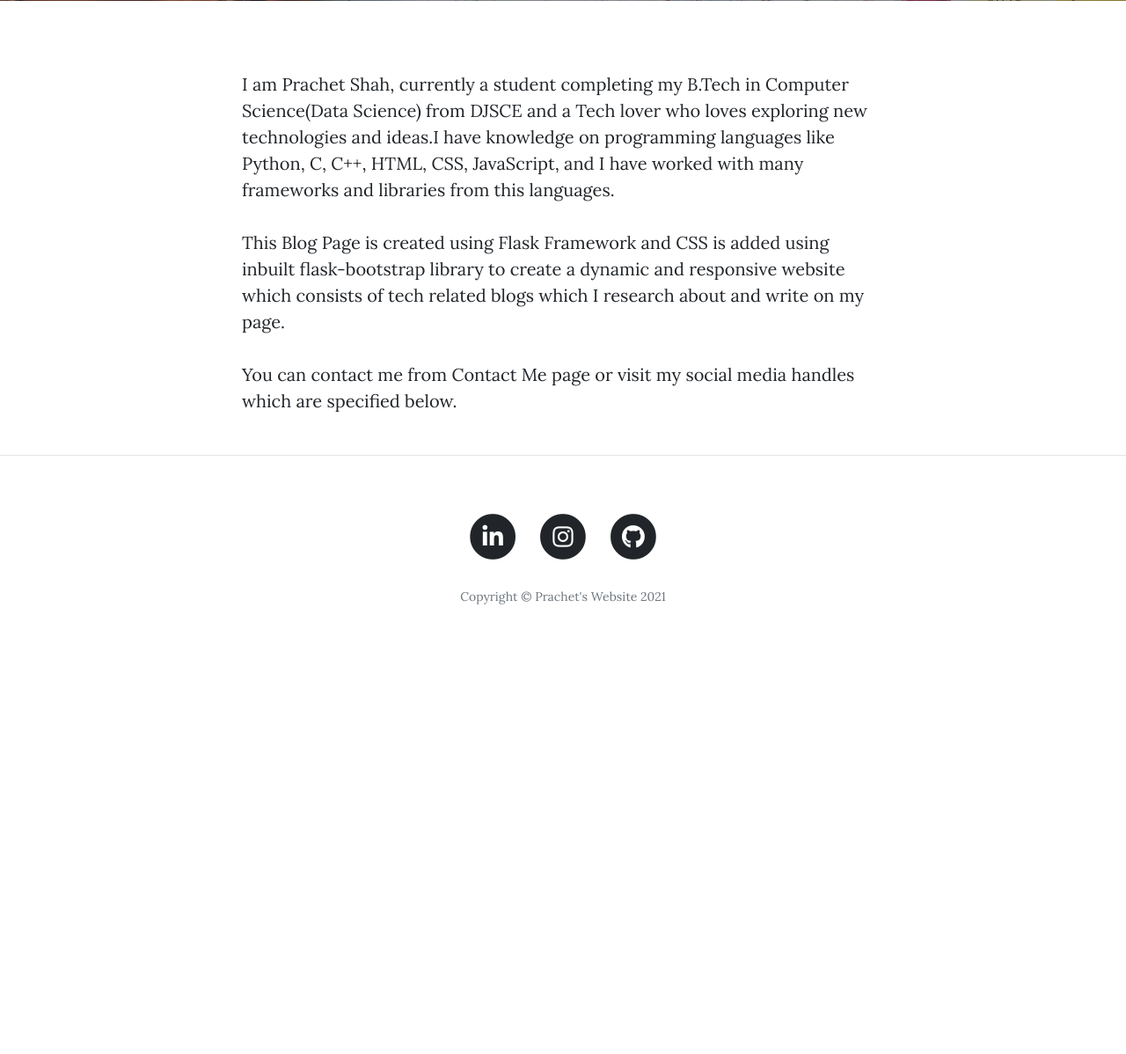
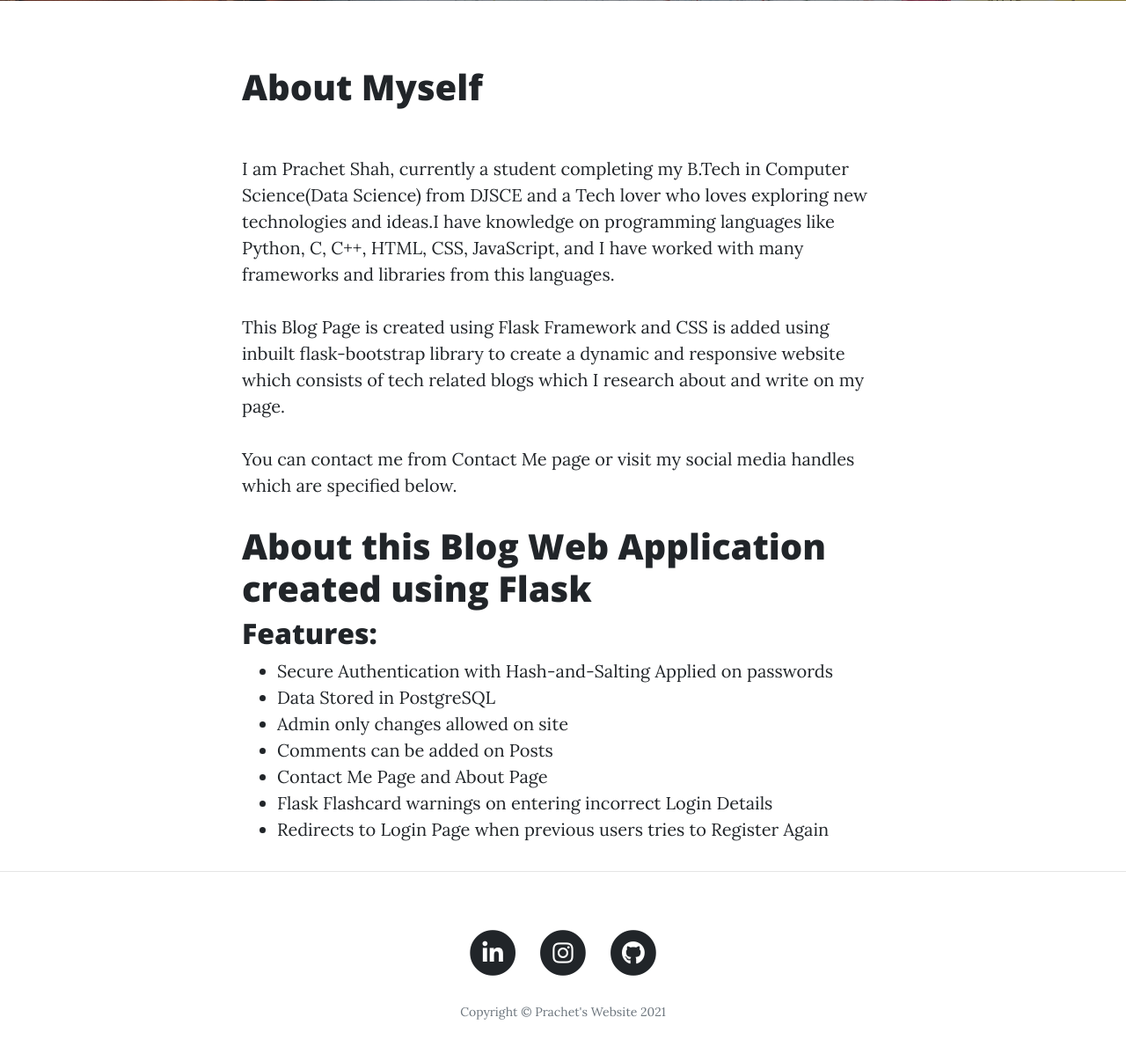
Before and after one commit to PrachetShah/Prachet-Blog, a Flask app: page /about in a window 1280 px wide. Shown: the part 531-1729 px from the top of the page at 88% size. Before the commit the page ends 1218 px from the top, so only its background shows below. Run offline with Flask 2, Linux system fonts and the light colour scheme; some libraries are stand-ins or nearby versions.

Commit message:
Update about.html

```diff
--- a/templates/about.html
+++ b/templates/about.html
@@ -19,11 +19,26 @@
   <div class="container">
     <div class="row">
       <div class="col-lg-8 col-md-10 mx-auto">
+        <h1 class="pt-4 pb-4">About Myself</h1>
         <p>I am Prachet Shah, currently a student completing my B.Tech in Computer Science(Data Science) from DJSCE and a Tech lover who loves exploring new technologies and ideas.I have knowledge on programming languages like Python, C, C++, HTML, CSS, JavaScript, and I have worked with many frameworks and libraries from this languages.</p>
 
 <p>This Blog Page is created using Flask Framework and CSS is added using inbuilt flask-bootstrap library to create a dynamic and responsive website which consists of tech related blogs which I research about and write on my page.</p>
 
 <p>You can contact me from Contact Me page or visit my social media handles which are specified below.</p>
+
+<h1>About this Blog Web Application created using Flask</h1>
+
+<h2>Features:</h2>
+
+<ul>
+	<li>Secure Authentication with Hash-and-Salting Applied on passwords</li>
+	<li>Data Stored in PostgreSQL</li>
+	<li>Admin only changes allowed on site</li>
+	<li>Comments can be added on Posts</li>
+	<li>Contact Me Page and About Page</li>
+	<li>Flask Flashcard warnings on entering incorrect Login Details&nbsp;</li>
+	<li>Redirects to Login Page when previous users tries to Register Again</li>
+</ul>
 
       </div>
     </div>
```
